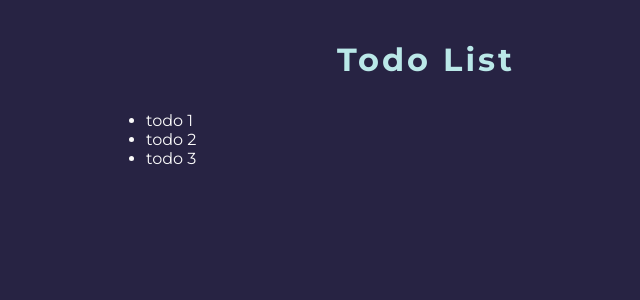
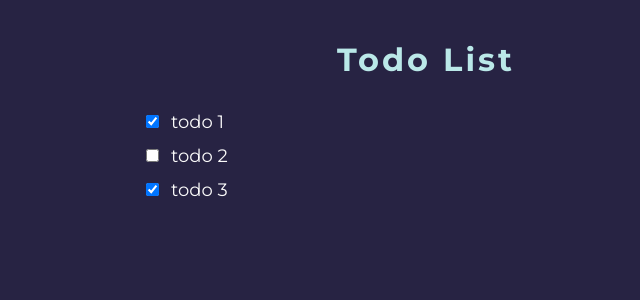
Before and after one commit to Harshal0902/Hacktoberfest, a React (Create React App) app in the folder react-todo-app/: page / in a window 1280 px wide. Shown: the top 300 px of the page, without its empty margins (214-854 px from the left). Built offline with nearby package versions, Linux system fonts and the light colour scheme.

Commit message:
stylng todo item component

```diff
--- a/react-todo-app/src/components/Todo/Todo.jsx
+++ b/react-todo-app/src/components/Todo/Todo.jsx
@@ -2,7 +2,18 @@ import React from "react";
 import styles from "./Todo.module.css";
 
 const Todo = ({ todo }) => {
-  return <li className={styles.listItem}>{todo.text}</li>;
+  return (
+    <li className={styles.listitem}>
+      <label>
+        <input
+          className={styles.checkbox}
+          type="checkbox"
+          checked={todo.completed}
+        />
+        {todo.text}
+      </label>
+    </li>
+  );
 };
 
 export default Todo;
--- a/react-todo-app/src/components/Todo/Todo.module.css
+++ b/react-todo-app/src/components/Todo/Todo.module.css
@@ -1,4 +1,8 @@
-.list-item {
+.listitem {
   margin-bottom: 12px;
   list-style-type: none;
+  font-size: 18px;
 }
+.checkbox {
+  margin-right: 12px;
+}
```
